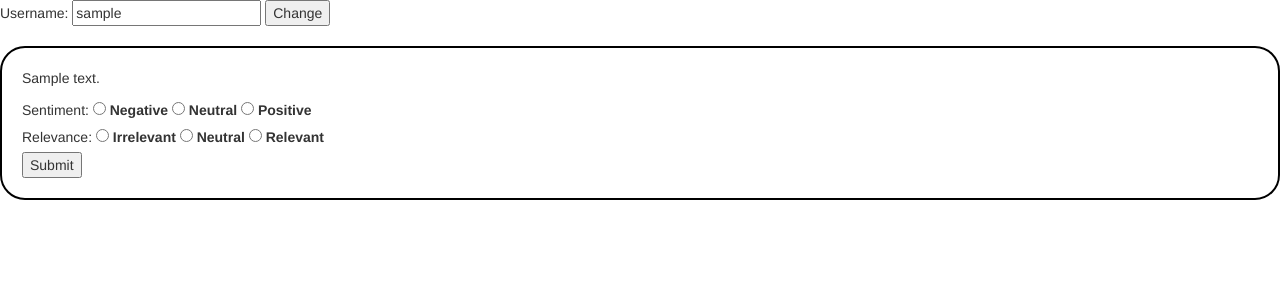
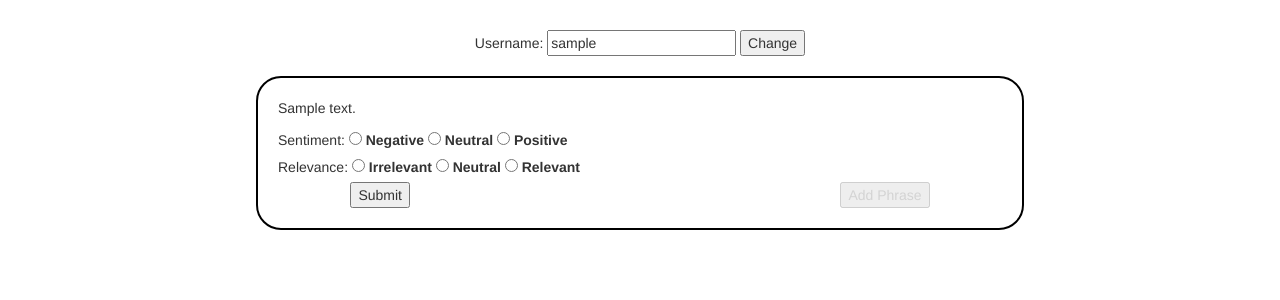
Before and after one commit to Xyllan/doc-annotate, a Flask app: template templates/index.html in a window 1280 px wide. Shown: the top 300 px of the page. Run offline with Flask 2, Linux system fonts and the light colour scheme; the template is opened without the code that fills it: most values are stand-ins (such as "Sample title", 1, 10 or a date in 2020); some libraries are stand-ins or nearby versions.

Commit message:
Added phrase selection

```diff
--- a/app.py
+++ b/app.py
@@ -74,7 +74,9 @@ def set_sentiment():
 	try:
 		sentiment_score = int(request.form['sentiment'])
 		relevance_score = int(request.form['relevance'])
-		assert(sentiment_score in [-1,0,1] and relevance_score in [-1,0,1]) # Defense against unknown queries
+		phrases = request.form.getlist('phrases[]')
+		assert(sentiment_score in [-1,0,1] and relevance_score in [-1,0,1]) # Defense against unknown queries / Sanity check
+		assert(all(phrase in session['document']['text'] for phrase in phrases)) # Defense against unknown queries / Sanity check
 
 		d = get_document(ObjectId(session['document']['_id'])) # Get a fresh copy of the document
 		sent = d['sentiment'] if 'sentiment' in d else {'num_scored':0, 'sentiments':[]}
@@ -82,7 +84,7 @@ def set_sentiment():
 		sent['sentiments'].append({'user': {'username':session['username'],'session_id':session['uuid']},
 			'sentiment': sentiment_score,
 			'relevance': relevance_score,
-			'phrases':[]}) # TODO phrases
+			'phrases':phrases})
 		d['sentiment'] = sent
 		res = update_document(d)
 		if res.matched_count > 0:
--- a/static/css/style.css
+++ b/static/css/style.css
@@ -2,4 +2,7 @@ div.rcorners {
     border-radius: 25px;
     border: 2px solid #000000;
     padding: 20px;
+    width: auto;
+    margin-left: 20%;
+    margin-right: 20%;
 }
--- a/templates/index.html
+++ b/templates/index.html
@@ -27,13 +27,14 @@
 			return false;
 		});
 	});
+	phrases = [];
 	$(function() {
 		$('#sentiment_submit').bind('click', function() {
 			if ($('input[name="sentiment"]:checked').length && $('input[name="relevance"]:checked').length) {
 				$.post($SCRIPT_ROOT + '/set_sentiment', {
-					sentiment: $('input[name="sentiment"]:checked').val(),
-					relevance: $('input[name="relevance"]:checked').val()
-					// TODO phrases
+					'sentiment': $('input[name="sentiment"]:checked').val(),
+					'relevance': $('input[name="relevance"]:checked').val(),
+					'phrases': phrases
 				}, function(data) {
 					if(data.error==0) {
 						$('#document_text').text(data.text);
@@ -50,10 +51,39 @@
 			return false;
 		});
 	});
+	$(function(){
+		$("#phrase_submit").prop('disabled', true);
+		$("#phrase_submit").css('color', 'lightgray');
+		$(document).mouseup(function(){
+			var text = "";
+			if (window.getSelection) {
+				text = window.getSelection().toString();
+			} else if (document.selection && document.selection.type != "Control") {
+				text = document.selection.createRange().text;
+			}
+			if(text.length > 0) {
+				$("#phrase_submit").prop('disabled', false);
+				$("#phrase_submit").css('color', 'black');
+			} else {
+				$("#phrase_submit").prop('disabled', true);
+				$("#phrase_submit").css('color', 'lightgray');
+			}
+		});
+		$('#phrase_submit').bind('click', function() {
+			var text = "";
+			if (window.getSelection) {
+				text = window.getSelection().toString();
+			} else if (document.selection && document.selection.type != "Control") {
+				text = document.selection.createRange().text;
+			}
+			phrases.push(text);
+			alert(phrases);
+		});
+	});
 </script>
 
 
-<form action="username" method="POST">
+<form action="username" method="POST" style="text-align:center;margin-top:30px">
 {% if not username %}
 	Username: <input type="text" name="username"> <input id="uname_submit" type="submit" value="Change">
 {% else %}
@@ -76,9 +106,19 @@
 			<input type="radio" name="relevance" value="0" id="rr2"> <label for="rr2">Neutral</label>
 			<input type="radio" name="relevance" value="1" id="rr3"> <label for="rr3">Relevant</label>
 		</div>
-		<form action="sentiment_submit" method="POST">
-			<input id="sentiment_submit" type="submit" value="Submit">
-		</form>
+		<table style="width:80%;margin-left:10%;margin-right:10%;">
+ 			<tr>
+     			<td width="20%" align="left">
+     				<form action="sentiment_submit" method="POST">
+						<input id="sentiment_submit" type="submit" value="Submit">
+					</form>
+				</td>
+     			<td width="80%" align="right">
+					<input id="phrase_submit" type="submit" value="Add Phrase">
+     			</td>
+ 			</tr>
+ 		</table>
+
 	</div>
 {% endif %}
 </body>
```
